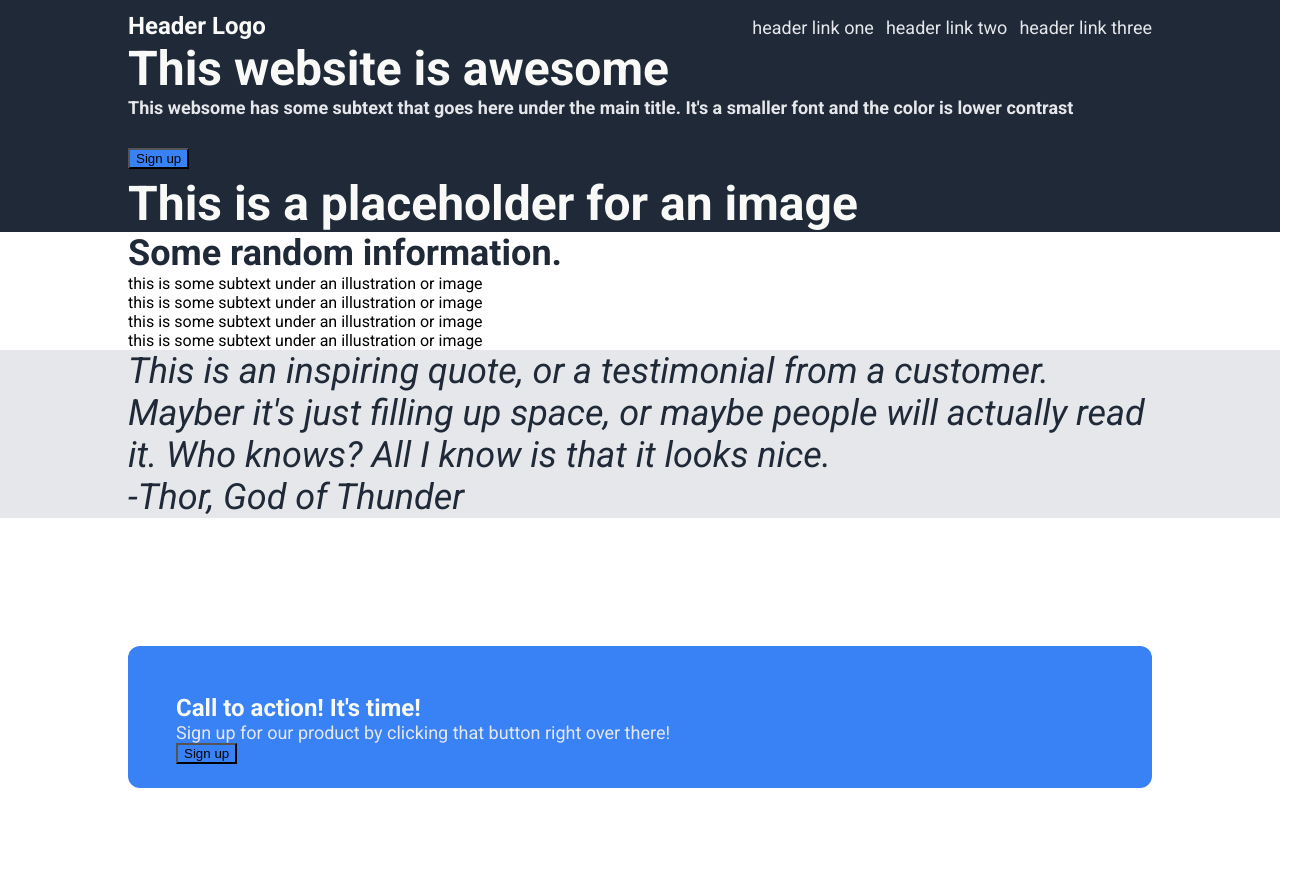
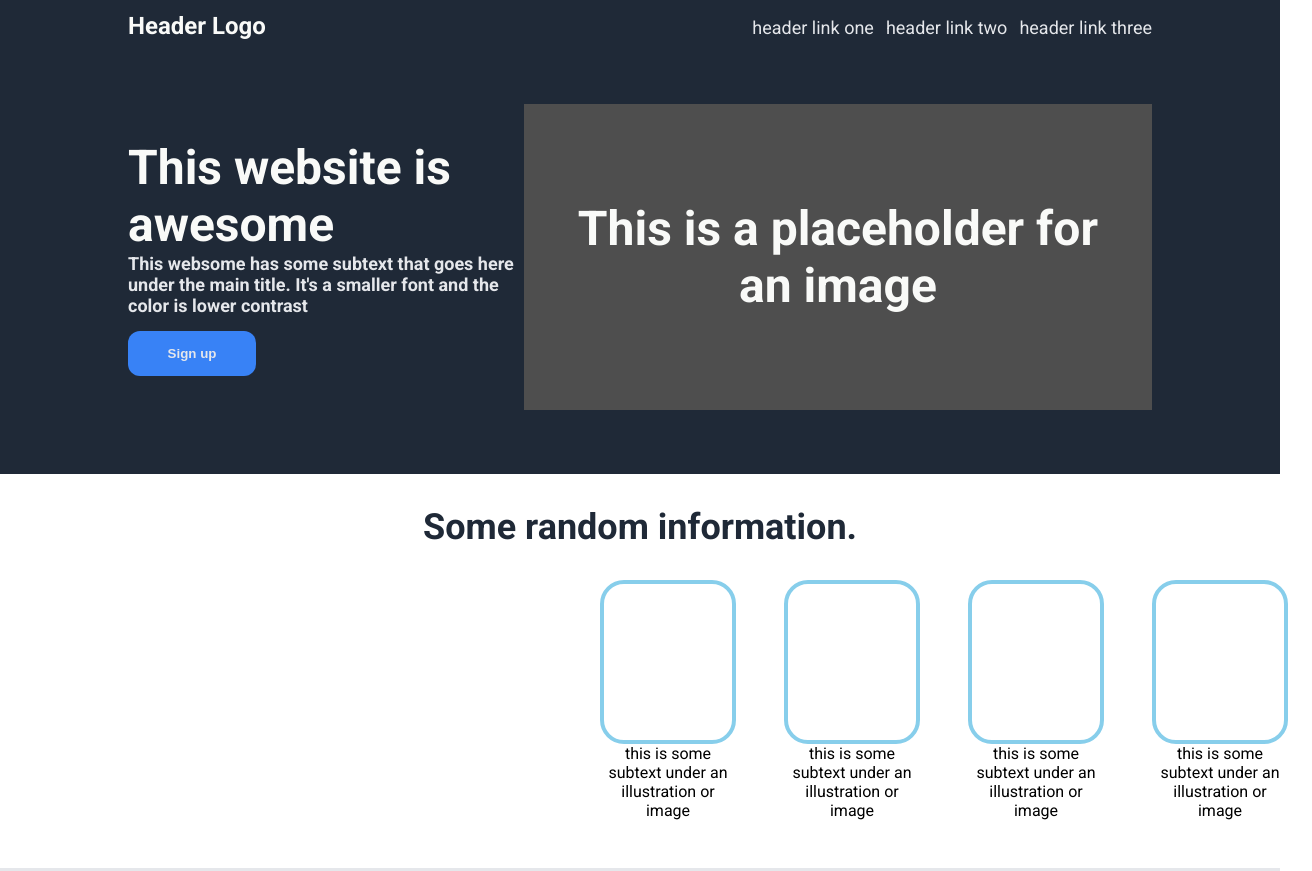
Before and after one commit to HatcherBlair/odin-landing-page, a plain HTML site: page index.html in a window 1280 px wide. Shown: the top 871 px of the page, 1312 px wide, since content can reach past the window. Drawn offline with Linux system fonts and the light colour scheme.

Commit message:
Finished styling and rest of webpage

```diff
--- a/index.html
+++ b/index.html
@@ -22,48 +22,53 @@
 
         <!--Hero contains two paragraphs, a button, and an image-->
         <div class="hero">
+            <div class="hero-content">
                 <div>This website is awesome</div>
                 <div class="secondary-text">This websome has some subtext that goes here under the main title. It's a smaller font and the color is lower contrast</div>
                 <button>Sign up</button>
+            </div>
             <div class="placeholder-image">This is a placeholder for an image</div>
         </div>
 
         <!--Contains a header and four images with text below-->
         <div class="content">
             <div class="information-header">Some random information.</div>
-
+            <div class="content-cards">
                 <div class="content-item">
                     <div class="empty-placeholder-image"></div>
-                <div>this is some subtext under an illustration or image</div>
+                    <div class="content-text">this is some subtext under an illustration or image</div>
                 </div>
 
                 <div class="content-item">
                     <div class="empty-placeholder-image"></div>
-                <div>this is some subtext under an illustration or image</div>
+                    <div class="content-text">this is some subtext under an illustration or image</div>
                 </div>
 
                 <div class="content-item">
                     <div class="empty-placeholder-image"></div>
-                <div>this is some subtext under an illustration or image</div>
+                    <div class="content-text">this is some subtext under an illustration or image</div>
                 </div>
 
                 <div class="content-item">
                     <div class="empty-placeholder-image"></div>
-                <div>this is some subtext under an illustration or image</div>
+                    <div class="content-text">this is some subtext under an illustration or image</div>
+                </div>
             </div>
         </div>
 
         <!--Contains a quote from Thor-->
         <div class="quote">
             <div>This is an inspiring quote, or a testimonial from a customer. Mayber it's just filling up space, or maybe people will actually read it. Who knows? All I know is that it looks nice.</div>
-            <div>-Thor, God of Thunder</div>
+            <div class="quote-text">-Thor, God of Thunder</div>
         </div>
 
         <!--Contains a call to action-->
         <div class="call-to-action">
+            <div class="call-to-action-text">
                 <div class="primary-text">Call to action! It's time!</div>
                 <div class="secondary-text">Sign up for our product by clicking that button right over there!</div>
-            <button>Sign up</button>
+            </div>
+            <button class="call-to-action-button">Sign up</button>
         </div>
 
         <!--Contains the footer-->
--- a/style.css
+++ b/style.css
@@ -16,6 +16,13 @@ ul {
 
 button {
     background-color: #3882F6;
+    border-radius: 12px;
+    border: none;
+    color: #E5E7EB;
+    font-weight: 800;
+    margin-top: 15px;
+    padding: 15px 32px;
+    max-width: 128px;
 }
 
 /* Class stylings */
@@ -26,7 +33,7 @@ button {
 }
 
 .call-to-action {
-    margin: 128px;
+    margin: 128px 350px;
     padding-top: 48px;
     padding-left: 48px;
     padding-right: 48px;
@@ -60,6 +67,26 @@ button {
     font-size: 48px;
     font-weight: bolder;
     color: #F9FAF8;
+    padding-top: 64px;
+    padding-bottom: 64px;
+    display: flex;
+    flex: 1 1 auto;
+    justify-content: space-between;
+    align-items: center;
+}
+
+.hero-content {
+    width: 512px;
+    display: flex;
+    flex-direction: column;
+    flex: 0 1 auto;
+
+}
+
+.placeholder-image {
+    background: rgb(78, 78, 78);
+    text-align: center;
+    padding: 96px 32px;
 }
 
 .secondary-text, .header-link {
@@ -67,10 +94,47 @@ button {
     color: #E5E7EB;
 }
 
+.content {
+    display: flex;
+    flex-direction: column;
+    align-items: center;
+}
+
 .information-header {
     font-size: 36px;
     font-weight: bolder;
     color: #1F2937;
+    padding: 32px;
+}
+
+.content-cards {
+    display: flex;
+    flex: 1 1 auto;
+    justify-content: space-evenly;
+    width: 128px;
+    padding-bottom: 48px;
+}
+
+.content-item {
+    display: flex;
+    flex-direction: column;
+    align-items: center;
+    justify-content: center;
+    padding-left: 24px;
+    padding-right: 24px;
+}
+
+.content-text {
+    text-align: center;
+}
+
+.empty-placeholder-image {
+    border-style: solid;
+    border-radius: 24px;
+    border-width: 4px;
+    border-color: skyblue;
+    width: 128px;
+    height: 156px;
 }
 
 .quote {
@@ -78,10 +142,24 @@ button {
     font-size: 36px;
     color: #1F2937;
     font-style: italic;
+    padding: 128px 350px;
+    display: flex;
+    flex-direction: column;
+}
+
+.quote-text {
+    align-self: right;
+    text-align: right;
 }
 
 .call-to-action {
     background: #3882F6;
+    display: flex;
+    justify-content: space-evenly;
+}
+
+.call-to-action-button {
+    border: solid white;
 }
 
 .primary-text {
@@ -92,5 +170,7 @@ button {
 
 .footer {
     font-size: 12px;
+    text-align: center;
     color: #E5E7EB;
+    padding: 32px;
 }
```
Lines whose indentation alone changed are shown as unchanged.
